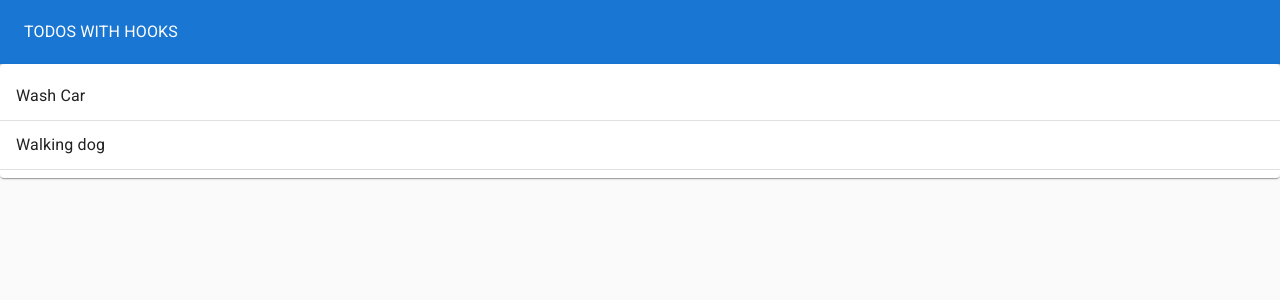
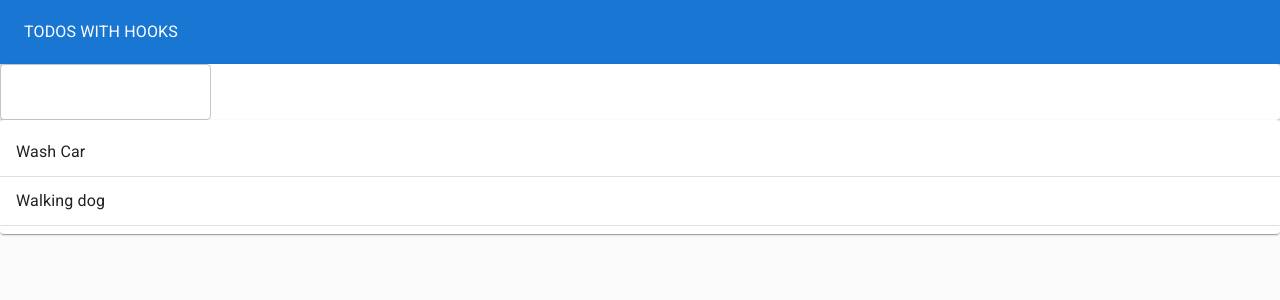
Before and after one commit to DarkoPG27/Todo-App-With-Hooks, a React (Create React App) app in the folder todo-app-with-hooks/: page / in a window 1280 px wide. Shown: the top 300 px of the page. Built offline with nearby package versions, Linux system fonts and the light colour scheme.

Commit message:
Added TodoForm

```diff
--- a/todo-app-with-hooks/src/TodoApp.js
+++ b/todo-app-with-hooks/src/TodoApp.js
@@ -1,6 +1,7 @@
 import { useState } from "react";
+import { Typography, Paper, AppBar, Toolbar, Grid } from "@mui/material";
 import TodoList from "./TodoList";
-import { Typography, Paper, AppBar, Toolbar, Grid } from "@mui/material";
+import TodoForm from "./TodoForm";
 
 function TodoApp() {
 
@@ -26,9 +27,8 @@ function TodoApp() {
                     <Typography color="inherit" >TODOS WITH HOOKS</Typography>
                 </Toolbar>
             </AppBar>
-            <TodoList todos={todos}>
-
-            </TodoList>
+            <TodoForm />
+            <TodoList todos={todos} />
         </Paper >
     );
 }
--- /dev/null
+++ b/todo-app-with-hooks/src/TodoForm.js
@@ -0,0 +1,11 @@
+import { Paper, TextField } from "@mui/material";
+
+function TodoForm() {
+    return (
+        <Paper>
+            <TextField />
+        </Paper>
+    );
+}
+
+export default TodoForm;
```
